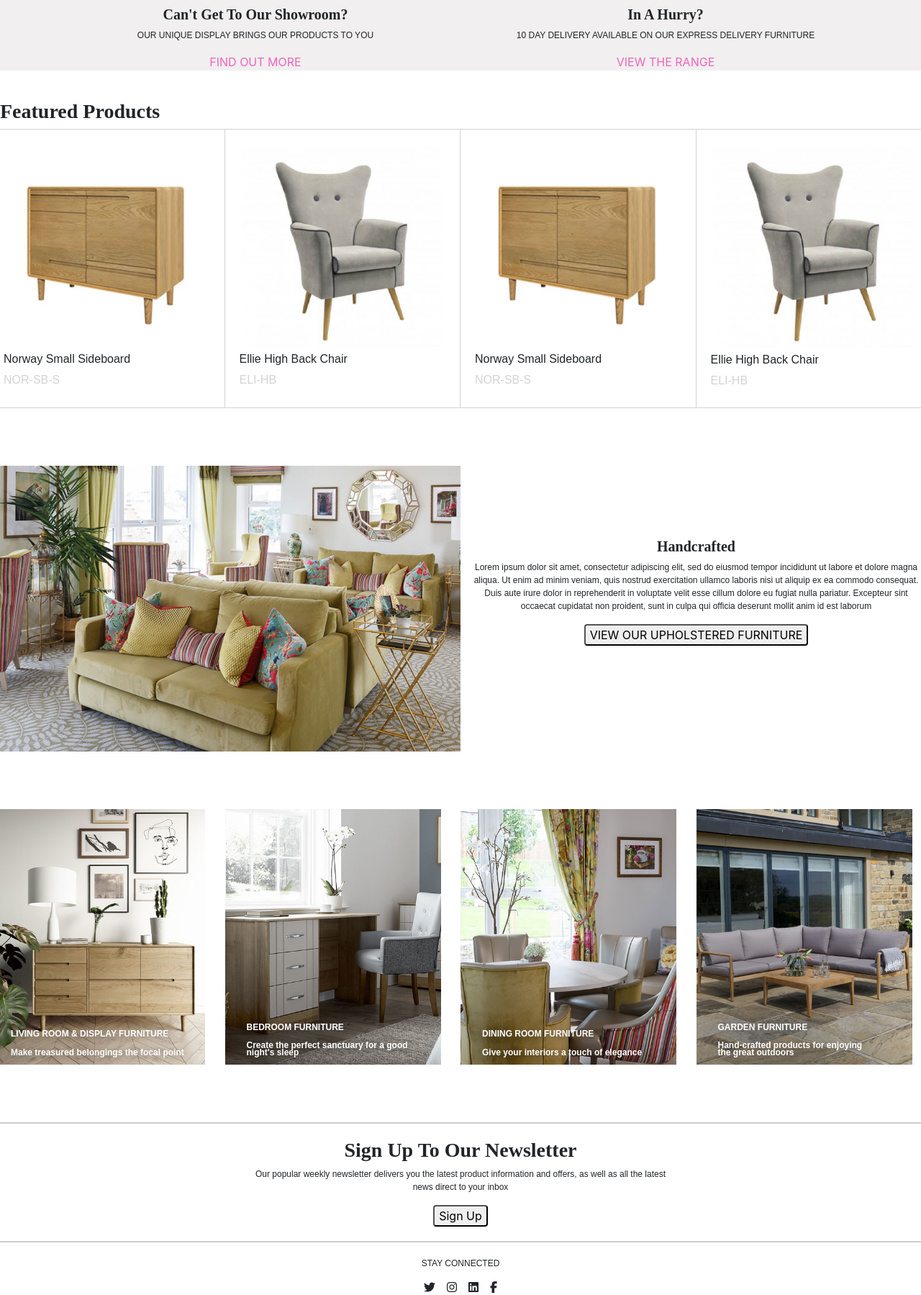
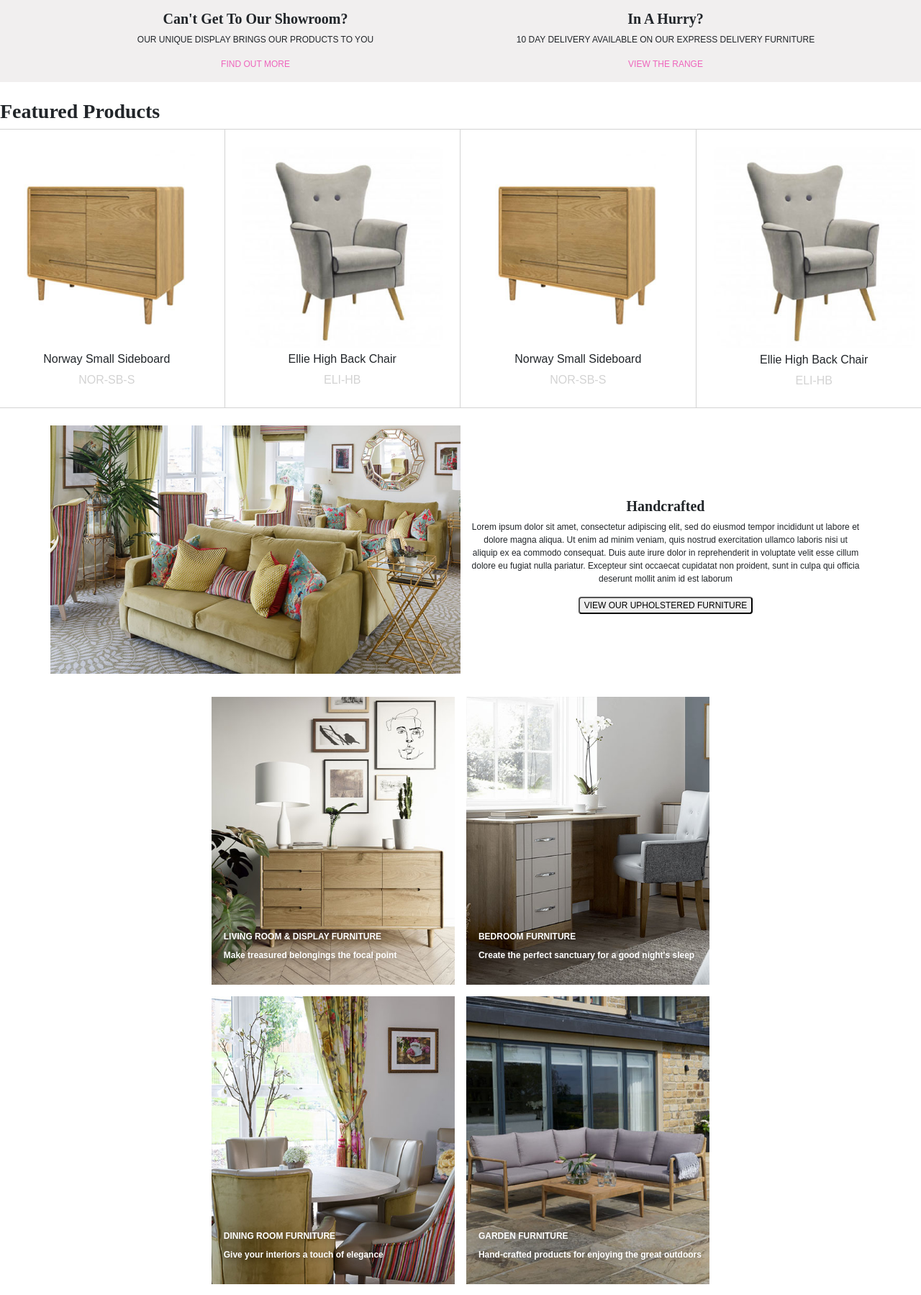
Before and after one commit to AstleyLA/Piranha-Project, a plain HTML site: page index.html in a window 1280 px wide. Shown: the part 542-2341 px from the top of the page at 72% size. Drawn offline with nearby package versions, Linux system fonts and the light colour scheme; a web font is replaced by a local one.

Commit message:
add media queries

```diff
--- a/css/style.css
+++ b/css/style.css
@@ -1,12 +1,9 @@
-
-
 h1, h2, h3, h4, h5, h6 {
   font-family: 'Abril Fatface', serif;
   font-weight: bold;
 }
 
-
-  p {
+body {
   font-family: 'Museo Sans Rounded', sans-serif;
   font-size: 12px;
 }
@@ -23,12 +20,11 @@ h1, h2, h3, h4, h5, h6 {
   font-weight: bold;
 }
 
-
 .navbar-nav .nav-link:hover {
   color: darkgray;
 }
 
-  .image-text {
+.hero-text {
   position: absolute;
   top: 10%;
   left: 5%;
@@ -38,23 +34,6 @@ h1, h2, h3, h4, h5, h6 {
   font-weight: bold;
   line-height: 1.2;
   text-shadow: 2px 2px 10px rgba(0, 0, 0, 0.3);
-}
-
-  .image-text-two {
-    position: absolute;
-    bottom: 15px;
-    left:30px;
-    color: white;
-    font-size: 80px;
-    font-family: 'Museo Sans Rounded', sans-serif;
-    font-weight: bold;
-    line-height:0.8;
-    text-shadow: 2px 2px 10px rgba(0, 0, 0, 0.3);
-  }
-
-  .img-fluid {
-    width: 100%;
-    height: auto;
 }
 
 .container-fluid {
@@ -103,47 +82,49 @@ h1, h2, h3, h4, h5, h6 {
   font-size: 14px;
 }
 
-.bottom-image {
-    width: 100%;
-    height: auto;
-    max-width: 300px;
-    margin-bottom: 20px;
-}
-
 .rounded:hover {
   color: darkgray;
 }
 
-.section-padding {
-    padding: 40px 0;
+.image-fluid {
+  height: auto;
+  width: 100%
 }
 
-@media (max-width: 1200px) {
-    .image-text {
-        font-size: 3.5vw;
+.card-image {
+  max-height: 400px;
+}
+
+.card-text {
+  position: absolute;
+  bottom: 5%;
+  left: 5%;
+  color: white;
+  font-weight: bold;
+  line-height: 0.8;
+  text-shadow: 2px 2px 10px rgba(0, 0, 0, 0.3);
+}
+
+.card-grid {
+  margin-top: 2rem;
+  display: grid;
+  grid-template-columns: auto auto auto auto;
+  justify-content: center;
+  gap: 1rem;
+  margin-left: 1rem;
+  margin-right: 1rem;
+}
+
+@media (max-width: 800px) {
+  .card-grid {
+    display: flex;
+    flex-direction: column;
+    align-items: center;
   }
 }
 
-@media (max-width: 992px) {
-    .image-text {
-        font-size: 3vw;
+@media (max-width: 1500px) {
+  .card-grid {
+    grid-template-columns: auto auto;
   }
 }
-
-@media (max-width: 768px) {
-    .image-text {
-        font-size: 2.5vw;
-    }
-}
-
-@media (max-width: 576px) {
-    .image-text {
-        font-size: 2vw;
-    }
-}
-
-@media (max-width: 400px) {
-    .image-text {
-        font-size: 1.5vw;
-    }
-}
--- a/index.html
+++ b/index.html
@@ -26,31 +26,46 @@
 
   <body>
     <div>
-      <p class = "text-center made-for-living">MADE FOR LIVING</p>
+      <p class = "text-center made-for-living m-0">MADE FOR LIVING</p>
     </div>
 
     <header>
-
     <!-- Nav Bar -->
-      <nav class="navbar navbar-expand-lg sticky-top navbarScroll">
-        <div class="container d-flex justify-content-between">
+      <nav class="navbar navbar-expand-lg">
+        <div class="container">
           <div>
             <a class="navbar-brand" href="#">
-              <img src="img/logo.jpg" alt="Logo" height="40">
+              <img src="img/logo.jpg" alt="Logo" height="40" class="mb-3">
             </a>
-            <button class="navbar-toggler" type="button" data-bs-toggle="collapse" data-bs-target="#navbarSupportedContent" aria-controls="navbarSupportedContent" aria-expanded="false" aria-label="Toggle navigation">
-              <span class="navbar-toggler-icon"></span>
+            <button class="navbar-toggler" type="button" data-toggle="collapse" data-target="#navbarSupportedContent" aria-controls="navbarSupportedContent" aria-expanded="false" aria-label="Toggle navigation">
+             <i class="fa-solid fa-bars"></i>
             </button>
           </div>
 
-          <div class="navbar-nav">
-            <a class="nav-item nav-link" href="#products">PRODUCTS</a>
-            <a class="nav-item nav-link" href="#services">SERVICES</a>
-            <a class="nav-item nav-link" href="#resources">RESOURCES</a>
-            <a class="nav-item nav-link" href="#casestudies">CASE STUDIES</a>
-            <a class="nav-item nav-link" href="#about">ABOUT</a>
-            <a class="nav-item nav-link" href="#news">NEWS</a>
-            <a class="nav-item nav-link" href="#contact">CONTACT</a>
+          <div class="navbar-collapse collapse" id="navbarSupportedContent">
+            <ul class="navbar-nav ml-auto">
+              <li class="nav-item">
+                <a class="nav-link" href="#products">PRODUCTS</a>
+              </li>
+              <li class="nav-item">
+                <a class="nav-link" href="#services">SERVICES</a>
+              </li>
+              <li class="nav-item">
+                <a class="nav-link" href="#resources">RESOURCES</a>
+              </li>
+              <li class="nav-item">
+                <a class="nav-link" href="#casestudies">CASE STUDIES</a>
+              </li>
+              <li class="nav-item">
+                <a class="nav-link" href="#about">ABOUT</a>
+              </li>
+              <li class="nav-item">
+                <a class="nav-link" href="#news">NEWS</a>
+              </li>
+              <li class="nav-item">
+                <a class="nav-link" href="#contact">CONTACT</a>
+              </li>
+            </ul>
           </div>
         </div>
       </nav>
@@ -63,13 +78,13 @@
 
       <div class="container-fluid p-0 position-relative">
         <img src="img/hero-banner.jpg" class="img-fluid w-100" alt="Welcome Image">
-          <div class="image-text">Welcome<br/>Home</div>
+        <div class="hero-text">Welcome<br/>Home</div>
       </div>
 
 
-      <div class="section-a text-center">
+      <div class="section-a text-center mb-4">
         <div class="container">
-          <div class="row" style="padding-top: 10px">
+          <div class="row py-3">
             <div class="col-md-6">
               <h5>Can't Get To Our Showroom?</h5>
               <p>OUR UNIQUE DISPLAY BRINGS OUR PRODUCTS TO YOU</p>
@@ -86,11 +101,9 @@
 
       <!-- Products -->
 
-
-
-      <div class="container-fluid section-padding">
+      <div class="container-fluid pb-4">
         <h3>Featured Products</h3>
-        <div class="row">
+        <div class="row text-center">
           <div class="col-md-3 item">
             <img src="img/product-one.jpg" class="img-fluid" alt="Norway Small Sideboard">
             <p>Norway Small Sideboard</p>
@@ -116,8 +129,8 @@
 
       <!-- Picture and text -->
 
-    <div class="text-center section-padding">
-      <div class="container-fluid">
+      <div class="text-center">
+        <div class="container">
           <div class="row">
             <div class="col-md-6 px-0">
               <img src="img/banner-two.jpg" class="img-fluid" alt="Home image 2" style="width: 100%;">
@@ -132,44 +145,42 @@
       </div>
 
       <!-- Bottom Images -->
-
-    <div class="container-fluid section-padding">
-      <div class="row">
-          <div class="col-md-3 position-relative px-0">
-              <img src="img/bottom-image-one.jpg" class="img-fluid bottom-image" alt="living room image">
-              <div class="image-text-two">
+      <div class="card-grid">
+        <div class="position-relative">
+          <img src="img/bottom-image-one.jpg" class="card-image" alt="living room image">
+          <div class="card-text">
             <p>LIVING ROOM & DISPLAY FURNITURE</p>
             <p>Make treasured belongings the focal point</p>
           </div>
         </div>
-          <div class="col-md-3 position-relative px-0">
-              <img src="img/bottom-image-two.jpg" class="img-fluid bottom-image" alt="bedroom image">
-              <div class="image-text-two">
+        <div class="position-relative">
+          <img src="img/bottom-image-two.jpg" class="card-image"  alt="bedroom image">
+          <div class="card-text">
             <p>BEDROOM FURNITURE</p>
-                  <p>Create the perfect sanctuary for a good <br> night's sleep</p>
+            <p>Create the perfect sanctuary for a good night's sleep</p>
           </div>
         </div>
-          <div class="col-md-3 position-relative px-0">
-              <img src="img/bottom-image-three.jpg" class="img-fluid bottom-image" alt="dining room image">
-              <div class="image-text-two">
+        <div class="position-relative">
+          <img src="img/bottom-image-three.jpg" class="card-image" alt="dining room image">
+          <div class="card-text">
             <p>DINING ROOM FURNITURE</p>
             <p>Give your interiors a touch of elegance</p>
           </div>
         </div>
-          <div class="col-md-3 position-relative px-0">
-              <img src="img/bottom-image-four.jpg" class="img-fluid bottom-image" alt="garden image">
-              <div class="image-text-two">
+        <div class="position-relative">
+          <img src="img/bottom-image-four.jpg" class="card-image" alt="garden image">
+          <div class="card-text">
             <p>GARDEN FURNITURE</p>
-                  <p>Hand-crafted products for enjoying <br>the great outdoors</p>
-              </div>
+            <p>Hand-crafted products for enjoying the great outdoors</p>
           </div>
         </div>
       </div>
 
-
-    </main><!-- /.container -->
+    </main>
+    <!-- /.container -->
 
     <!-- Footer -->
+
     <footer>
       <hr class="break">
 
```
Lines whose indentation alone changed are shown as unchanged.
